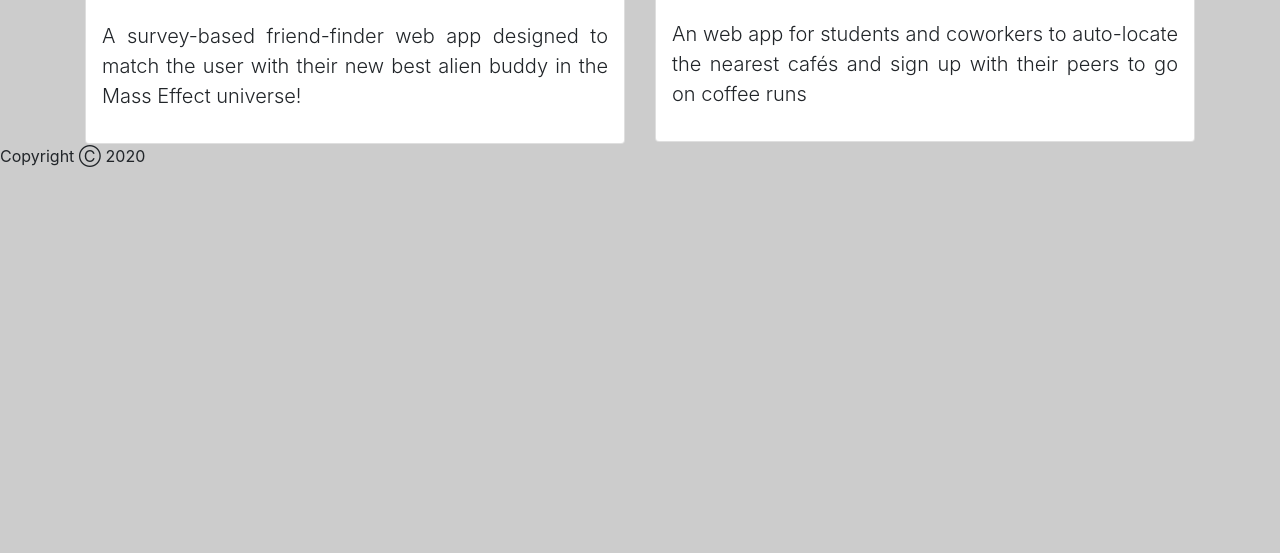
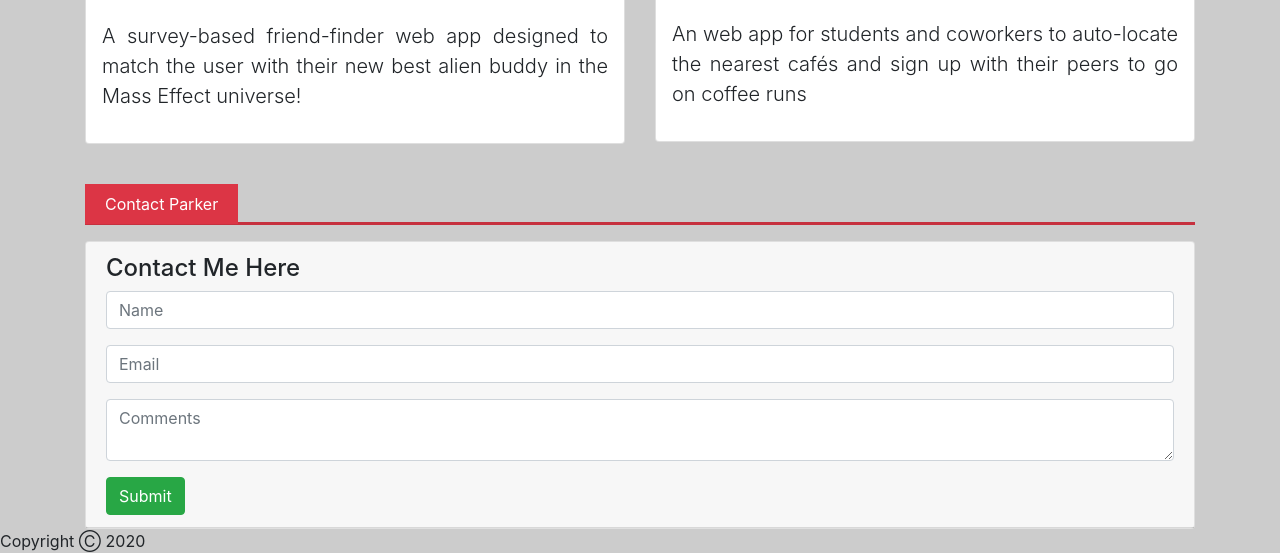
Before and after one commit to Paraprax/2020-portfolio, a plain HTML site: page index.html in a window 1280 px wide. Shown: the part 1736-2289 px from the top of the page. Before the commit the page ends 1904 px from the top, so only its background shows below. Drawn offline with nearby package versions, Linux system fonts and the light colour scheme.

Commit message:
built contact form section UX

```diff
--- a/assets/css/style.css
+++ b/assets/css/style.css
@@ -52,3 +52,12 @@ body {
 #Projects .card {
     border-top: 03px solid rgb(167, 167, 167);
 }
+
+#Contact span {
+    padding: 10px 20px 10px 20px; /*top left bottom right*/
+}
+
+#Contact hr {
+    border-width: 3px;
+    margin-top: 6px;
+}
--- a/index.html
+++ b/index.html
@@ -36,7 +36,7 @@
                         <li class="nav-item"><a href="#About" class="nav-link">About</a></li>
                         <li class="nav-item"><a href="#Skills" class="nav-link">Skills</a></li>
                         <li class="nav-item"><a href="#Projects" class="nav-link">Projects</a></li>
-                        <li class="nav-item"><a href="#" class="nav-link">Contact</a></li>
+                        <li class="nav-item"><a href="#Contact" class="nav-link">Contact</a></li>
                     </ul>
                 </div> <!-- end of links -->
 
@@ -178,6 +178,38 @@
         </div>
     </div>
 
+    <!-- Contact section -->
+    <div id="Contact" class="mt-5">
+        <div class="container">
+            <span class="bg-danger text-white">Contact Parker</span><hr class="bg-danger">
+            <div class="row">
+                <div class="col">
+                    <div class="card bg-white">
+                        <div class="card-header">
+                        <h4 class="my 4">Contact Me Here</h4>
+                            <div class="form-group">
+                                <input type="text" placeholder="Name" class="form-control py-2">
+                            </div>
+                            <div class="form-group">
+                                <input type="text" placeholder="Email" class="form-control py-2">
+                            </div>
+
+                            <div class="form-group">
+                                <textarea class="form-control" placeholder="Comments"></textarea>
+                            </div>
+
+                            <div class="formgroup">
+                                <button class="btn btn-success text-white">Submit</button>
+                            </div>
+                        </div>
+                    </div>
+                </div>
+            </div>
+        </div>
+    </div>
+
+
+
 
     <footer>
         Copyright Ⓒ 2020
```
